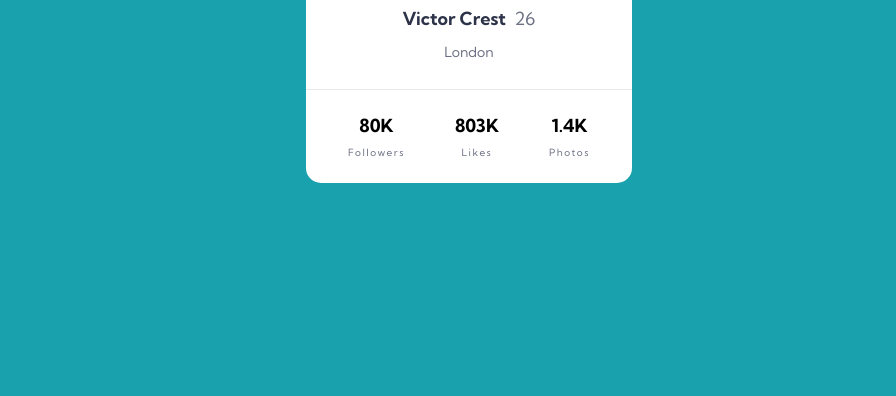
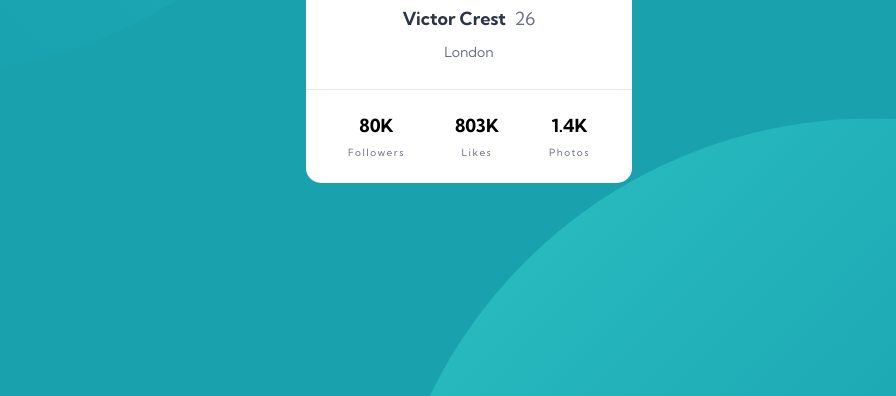
Before and after one commit to iosebkhe/profile-card-component, a plain HTML site: page index.html in a window 1280 px wide. Shown: the part 404-800 px from the top of the page, without its empty margins (171-1067 px from the left). Drawn offline with Linux system fonts and the light colour scheme.

Commit message:
updated background image

```diff
--- a/style.css
+++ b/style.css
@@ -25,6 +25,9 @@ html {
 body {
   height: 100vh;
   background-color: var(--bg-clr);
+  background-image: url(./images/bg-pattern-top.svg), url(./images/bg-pattern-bottom.svg);
+  background-repeat: no-repeat, no-repeat;
+  background-position: top -50rem left -40rem, bottom -70rem right -25rem;
   font-family: "Kumbh Sans", sans-serif;
   font-size: var(--font-size-normal);
 
```
